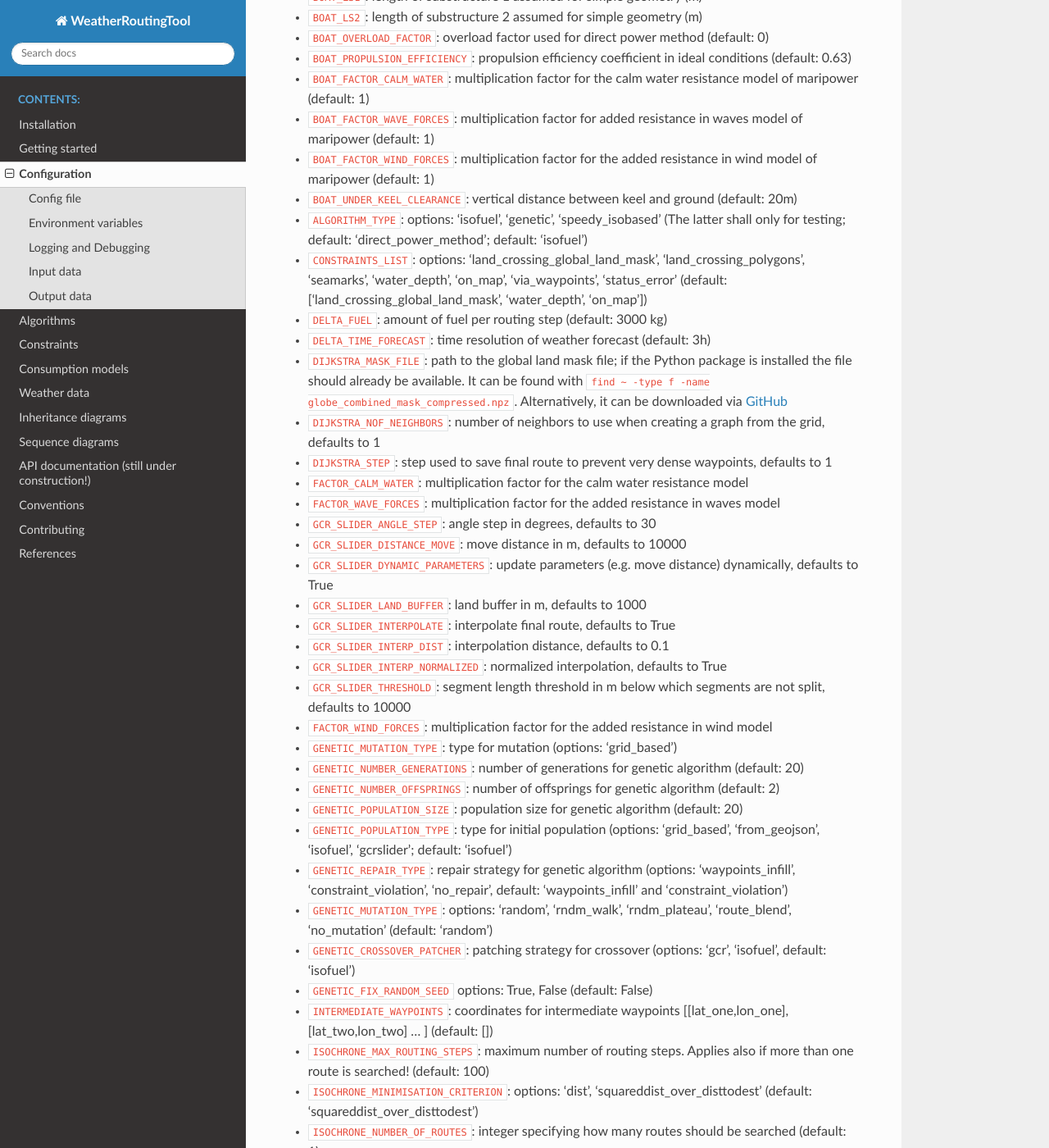
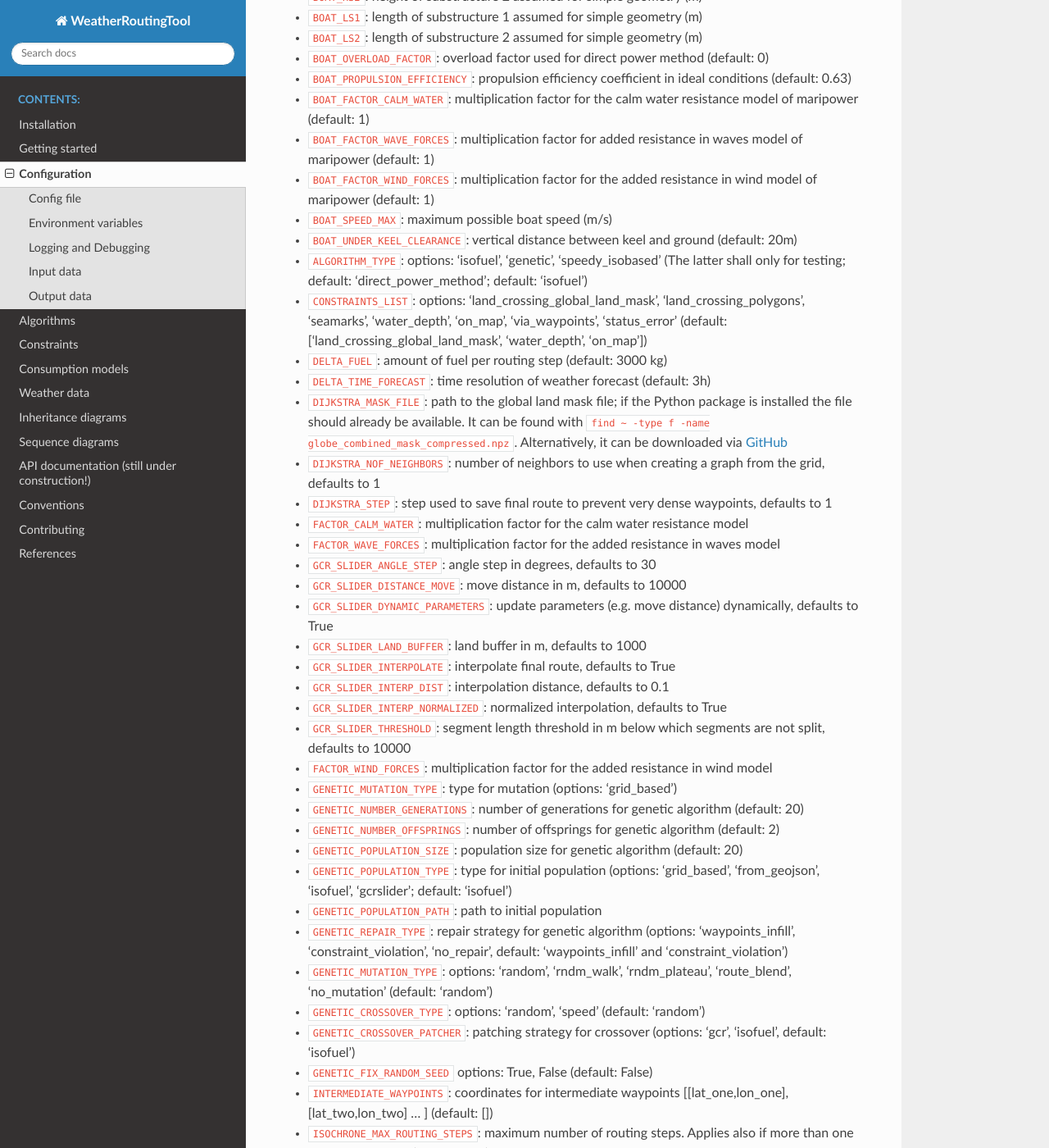
Before and after one commit to 52North/WeatherRoutingTool, a Sphinx documentation site: the page built from docs/source/configuration.rst, in a window 1280 px wide and 1400 px high, scrolled down 2136 px. Shown: the whole window at 82% size. Built offline with Sphinx 7.4.7 and the Read the Docs theme 3.1.0, drawn with Linux system fonts in a browser that asks for light colours; some of the changed text lies outside the part shown.

Commit message:
docs: update config variables

```diff
--- a/docs/source/configuration.rst
+++ b/docs/source/configuration.rst
@@ -102,6 +103,7 @@ The following lists contain information on each variable which can be set. The c
 - ``BOAT_FACTOR_CALM_WATER``: multiplication factor for the calm water resistance model of maripower (default: 1)
 - ``BOAT_FACTOR_WAVE_FORCES``: multiplication factor for added resistance in waves model of maripower (default: 1)
 - ``BOAT_FACTOR_WIND_FORCES``: multiplication factor for the added resistance in wind model of maripower (default: 1)
+- ``BOAT_SPEED_MAX``: maximum possible boat speed (m/s)
 - ``BOAT_UNDER_KEEL_CLEARANCE``: vertical distance between keel and ground (default: 20m)
 - ``ALGORITHM_TYPE``: options: 'isofuel', 'genetic', 'speedy_isobased' (The latter shall only for testing; default: 'direct_power_method'; default: 'isofuel')
 - ``CONSTRAINTS_LIST``: options: 'land_crossing_global_land_mask', 'land_crossing_polygons', 'seamarks', 'water_depth', 'on_map', 'via_waypoints', 'status_error' (default: ['land_crossing_global_land_mask', 'water_depth', 'on_map'])
@@ -126,8 +128,10 @@ The following lists contain information on each variable which can be set. The c
 - ``GENETIC_NUMBER_OFFSPRINGS``: number of offsprings for genetic algorithm (default: 2)
 - ``GENETIC_POPULATION_SIZE``: population size for genetic algorithm (default: 20)
 - ``GENETIC_POPULATION_TYPE``: type for initial population (options: 'grid_based', 'from_geojson', 'isofuel', 'gcrslider'; default: 'isofuel')
+- ``GENETIC_POPULATION_PATH``: path to initial population
 - ``GENETIC_REPAIR_TYPE``: repair strategy for genetic algorithm (options: 'waypoints_infill', 'constraint_violation', 'no_repair', default: 'waypoints_infill' and 'constraint_violation')
 - ``GENETIC_MUTATION_TYPE``: options: 'random', 'rndm_walk', 'rndm_plateau', 'route_blend', 'no_mutation' (default: 'random')
+- ``GENETIC_CROSSOVER_TYPE``: options: 'random', 'speed' (default: 'random')
 - ``GENETIC_CROSSOVER_PATCHER``: patching strategy for crossover (options: 'gcr', 'isofuel', default: 'isofuel')
 - ``GENETIC_FIX_RANDOM_SEED`` options: True, False (default: False)
 - ``INTERMEDIATE_WAYPOINTS``: coordinates for intermediate waypoints [[lat_one,lon_one], [lat_two,lon_two] ... ] (default: [])
```
Also changed, not shown: other parts of docs/source/configuration.rst (+1 -0 lines).
